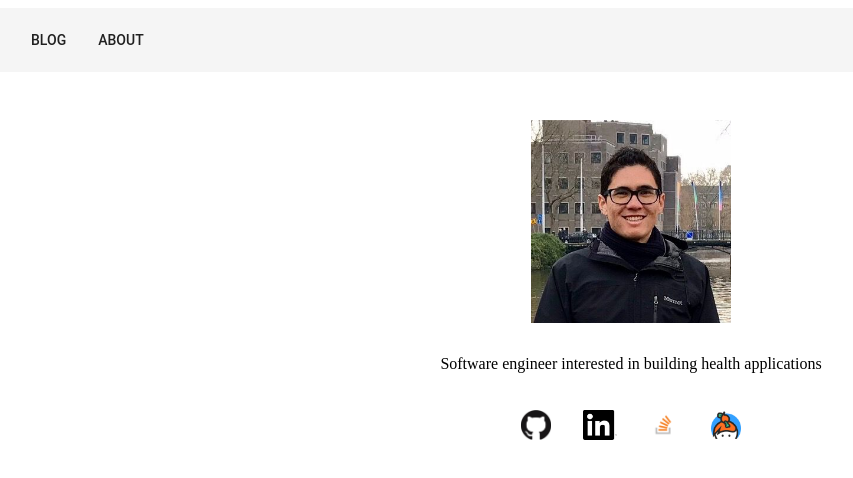
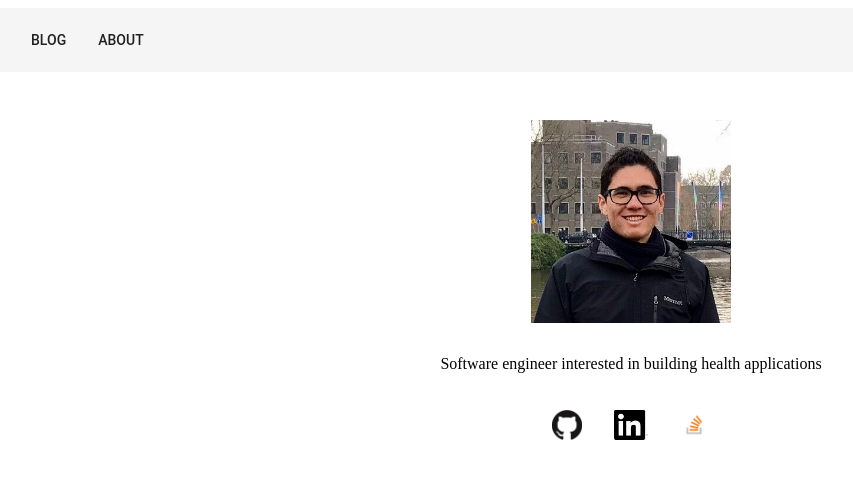
Before and after one commit to shusson/info, an Angular app: page /about in a window 1280 px wide. Shown: the top 478 px of the page, without its empty margins (9-862 px from the left). Built offline with nearby package versions, Linux system fonts and the light colour scheme.

Commit message:
remove keybase link

```diff
--- a/src/app/about/about.component.html
+++ b/src/app/about/about.component.html
@@ -18,12 +18,5 @@
                 <img src="assets/so.png">
             </div>
         </a>
-
-        <a target="_blank" href="https://keybase.io/shusson">
-            <div class="content">
-                <img src="assets/keybase.png">
-            </div>
-        </a>
-
     </div>
 </div>
```
